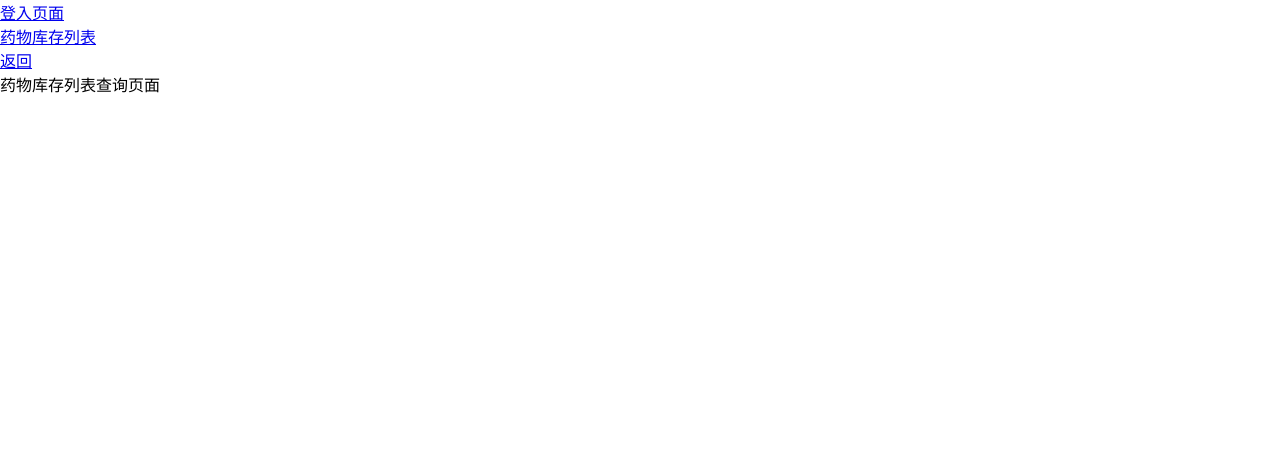
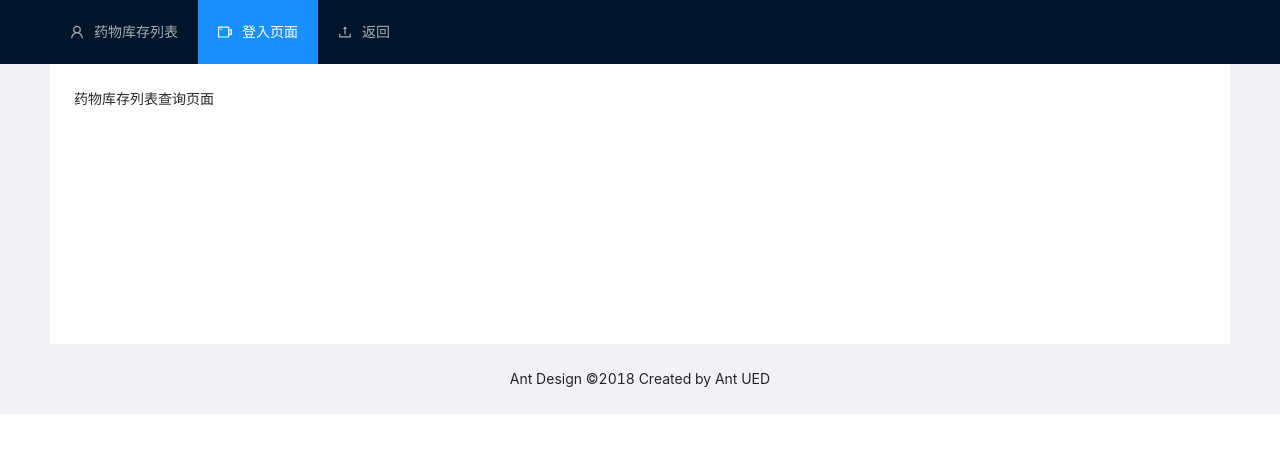
Before and after one commit to eobeans/jtywglxt, a React (Create React App) app: page /ywkclb in a window 1280 px wide. Shown: the top 452 px of the page. Built offline with nearby package versions, Linux system fonts and the light colour scheme.

Commit message:
feat：搭建上中下布局

```diff
--- a/src/App.css
+++ b/src/App.css
@@ -1,38 +1,14 @@
-.App {
-  text-align: center;
+@import '~antd/dist/antd.css';
+
+.site-layout-content {
+  background: #fff;
+  padding: 24px;
+  min-height: 280px;
 }
-
-.App-logo {
-  height: 40vmin;
-  pointer-events: none;
+#components-layout-demo-top .logo {
+  width: 120px;
+  height: 31px;
+  background: rgba(255, 255, 255, 0.2);
+  margin: 16px 24px 16px 0;
+  float: left;
 }
-
-@media (prefers-reduced-motion: no-preference) {
-  .App-logo {
-    animation: App-logo-spin infinite 20s linear;
-  }
-}
-
-.App-header {
-  background-color: #282c34;
-  min-height: 100vh;
-  display: flex;
-  flex-direction: column;
-  align-items: center;
-  justify-content: center;
-  font-size: calc(10px + 2vmin);
-  color: white;
-}
-
-.App-link {
-  color: #61dafb;
-}
-
-@keyframes App-logo-spin {
-  from {
-    transform: rotate(0deg);
-  }
-  to {
-    transform: rotate(360deg);
-  }
-}
--- a/src/App.js
+++ b/src/App.js
@@ -1,32 +1,52 @@
 import React from 'react';
-import { BrowserRouter, Switch, Route } from 'react-router-dom';
+import { Switch, Route } from 'react-router-dom';
 import routes from './routes/index';
 import NavLink from './component/NavLink';
 import './App.css';
 
+import { Layout, Menu } from 'antd';
+import { UploadOutlined, UserOutlined, VideoCameraOutlined } from '@ant-design/icons';
+
+const { Header, Content, Footer } = Layout;
+
 function App(props) {
   return (
     <div>
-      <BrowserRouter>
+      <Layout className="layout">
+        <Header>
+          <div className="logo" />
+          <Menu theme="dark" mode="horizontal" defaultSelectedKeys={['2']}>
+            <Menu.Item key="1" icon={<UserOutlined />}>
+              <NavLink to="/ywkclb">
+                药物库存列表
+              </NavLink>
+            </Menu.Item>
+            <Menu.Item key="2" icon={<VideoCameraOutlined />}>
               <NavLink to="/login">
                 登入页面
               </NavLink>
-        <br></br>
-        <NavLink to="/ywkclb">
-          药物库存列表
-        </NavLink>
-        <br></br>
+            </Menu.Item>
+            <Menu.Item key="3" icon={<UploadOutlined />}>
               <NavLink to="/">
                 返回
               </NavLink>
+            </Menu.Item>
+          </Menu>
+        </Header>
+        <Content style={{ padding: '0 50px' }}>
+          <div className="site-layout-content">
             <Switch>
               {routes.map((route, index) => (
                 <Route key = {index}  {...route} />
               ))}
             </Switch>
-      </BrowserRouter>
+          </div>
+        </Content>
+        <Footer style={{ textAlign: 'center' }}>Ant Design ©2018 Created by Ant UED</Footer>
+      </Layout>
 
       {props.children}
+
     </div>
   );
 }
--- a/src/index.css
+++ b/src/index.css
@@ -1,13 +1,15 @@
-body {
-  margin: 0;
-  font-family: -apple-system, BlinkMacSystemFont, 'Segoe UI', 'Roboto', 'Oxygen',
-    'Ubuntu', 'Cantarell', 'Fira Sans', 'Droid Sans', 'Helvetica Neue',
-    sans-serif;
-  -webkit-font-smoothing: antialiased;
-  -moz-osx-font-smoothing: grayscale;
-}
-
-code {
-  font-family: source-code-pro, Menlo, Monaco, Consolas, 'Courier New',
-    monospace;
-}
+body, h1, h2, h3, h4, h5, h6, hr, p, blockquote, dl, dt, dd, ul, ol, li, pre, form, fieldset, legend, button, input, textarea, th, td { margin:0; padding:0; }
+body, button, input, select, textarea { font:12px/1.5tahoma, arial, \5b8b\4f53; }
+h1, h2, h3, h4, h5, h6{ font-size:100%; }
+address, cite, dfn, em, var { font-style:normal; }
+code, kbd, pre, samp { font-family:couriernew, courier, monospace; }
+small{ font-size:12px; }
+ul, ol { list-style:none; }
+a { text-decoration:none; }
+a:hover { text-decoration:underline; }
+sup { vertical-align:text-top; }
+sub{ vertical-align:text-bottom; }
+legend { color:#000; }
+fieldset, img { border:0; }
+button, input, select, textarea { font-size:100%; }
+table { border-collapse:collapse; border-spacing:0; }
--- a/src/index.js
+++ b/src/index.js
@@ -1,14 +1,14 @@
 import React from 'react';
 import { render } from 'react-dom';
 import * as serviceWorker from './serviceWorker';
-
+import { BrowserRouter } from 'react-router-dom';
 import App from './App';
 import './index.css';
 
 render((
-  <React.StrictMode>
+  <BrowserRouter>
     <App></App>
-  </React.StrictMode>
+  </BrowserRouter>
 ), document.getElementById('app'))
 
 serviceWorker.unregister();
--- a/src/ywkclb/index.js
+++ b/src/ywkclb/index.js
@@ -2,7 +2,7 @@ import React from 'react';
 
 function ywkclb (props) {
   return (
-    <div>
+    <div id='ywkclb'>
       药物库存列表查询页面
     </div>
   );
```
Lines whose indentation alone changed are shown as unchanged.
